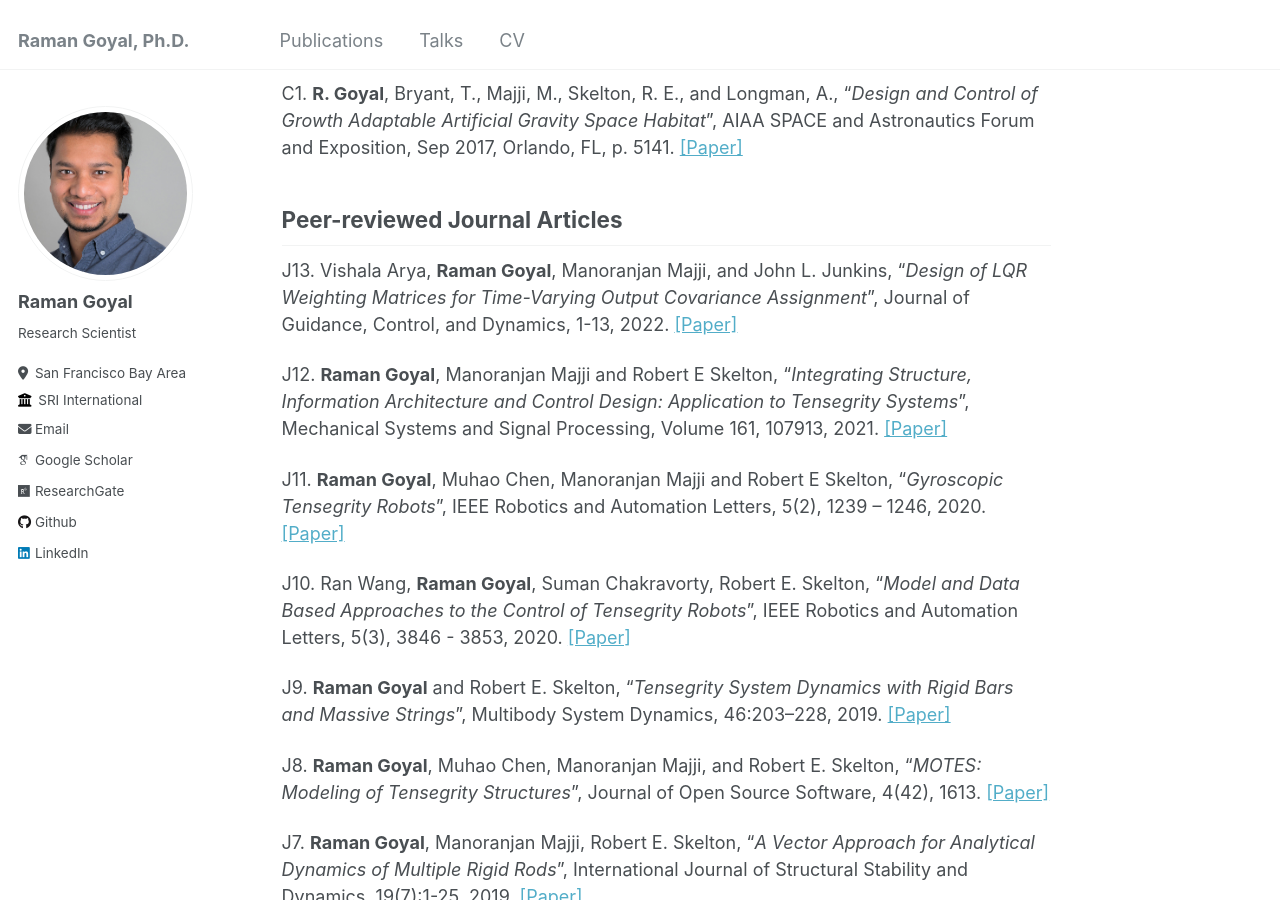
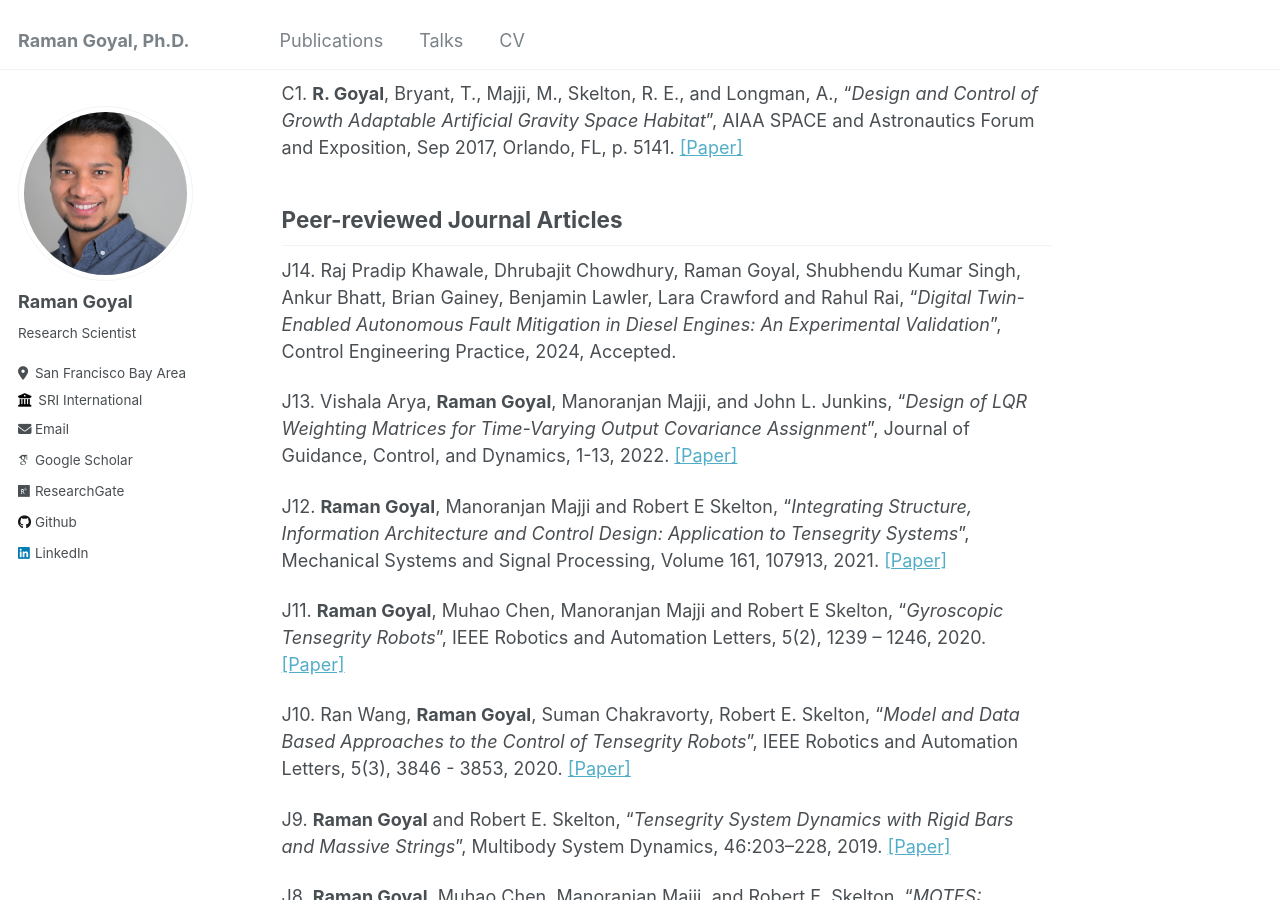
Before and after one commit to ramaniitrgoyal92/ramaniitrgoyal92.github.io, a Jekyll site: the page built from _pages/publications.md, in a window 1280 px wide and 900 px high, scrolled down 4330 px. Built offline with Jekyll 4.4.1, drawn with Linux system fonts in a browser that asks for light colours; some web fonts are replaced.

Commit message:
updated pubs

```diff
--- a/_pages/publications.md
+++ b/_pages/publications.md
@@ -151,6 +151,10 @@ C1. **R. Goyal**, Bryant, T., Majji, M., Skelton, R. E., and Longman, A., “_De
 Peer-reviewed Journal Articles
 ------
 
+J14. Raj Pradip Khawale, Dhrubajit Chowdhury, Raman Goyal, Shubhendu Kumar Singh,
+Ankur Bhatt, Brian Gainey, Benjamin Lawler, Lara Crawford and Rahul Rai, "_Digital Twin-Enabled Autonomous Fault Mitigation in Diesel Engines: An Experimental Validation_", Control Engineering Practice, 2024, Accepted.
+
+
 J13. Vishala Arya, **Raman Goyal**, Manoranjan Majji, and John L. Junkins, "_Design of LQR Weighting Matrices for Time-Varying Output Covariance Assignment_", Journal of Guidance, Control, and Dynamics, 1-13, 2022.
 [[Paper]](https://doi.org/10.2514/1.G006584)
 
```
